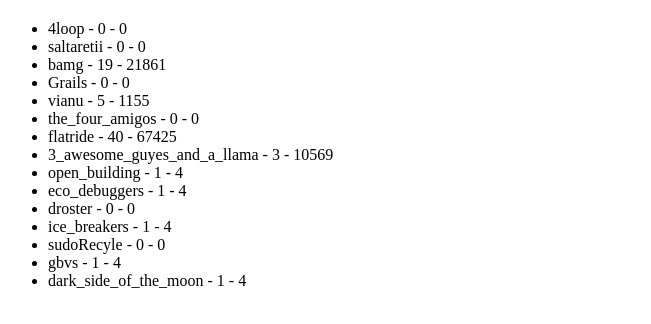
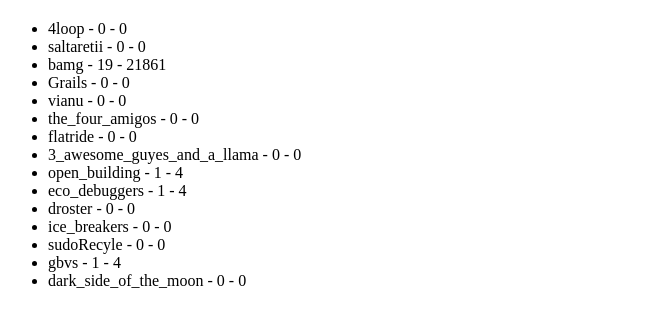
Before and after one commit to palcu/github_repo_ranking, a plain HTML site: page index.html in a window 1280 px wide. Shown: the part 46-370 px from the top of the page, without its empty margins (0-651 px from the left). Drawn offline with Linux system fonts and the light colour scheme.

Commit message:
change ranking

```diff
--- a/index.html
+++ b/index.html
@@ -1 +1 @@
-<html><body><h1>Facebook Hackathon - Number of commits</h1><ul><li>4loop - 0 - 0</li><li>saltaretii - 0 - 0</li><li>bamg - 19 - 21861</li><li>Grails - 0 - 0</li><li>vianu - 5 - 1155</li><li>the_four_amigos - 0 - 0</li><li>flatride - 40 - 67425</li><li>3_awesome_guyes_and_a_llama - 3 - 10569</li><li>open_building - 1 - 4</li><li>eco_debuggers - 1 - 4</li><li>droster - 0 - 0</li><li>ice_breakers - 1 - 4</li><li>sudoRecyle - 0 - 0</li><li>gbvs - 1 - 4</li><li>dark_side_of_the_moon - 1 - 4</li></ul></body></html>
+<html><body><h1>Facebook Hackathon - Number of commits</h1><ul><li>4loop - 0 - 0</li><li>saltaretii - 0 - 0</li><li>bamg - 19 - 21861</li><li>Grails - 0 - 0</li><li>vianu - 0 - 0</li><li>the_four_amigos - 0 - 0</li><li>flatride - 0 - 0</li><li>3_awesome_guyes_and_a_llama - 0 - 0</li><li>open_building - 1 - 4</li><li>eco_debuggers - 1 - 4</li><li>droster - 0 - 0</li><li>ice_breakers - 0 - 0</li><li>sudoRecyle - 0 - 0</li><li>gbvs - 1 - 4</li><li>dark_side_of_the_moon - 0 - 0</li></ul></body></html>
```
